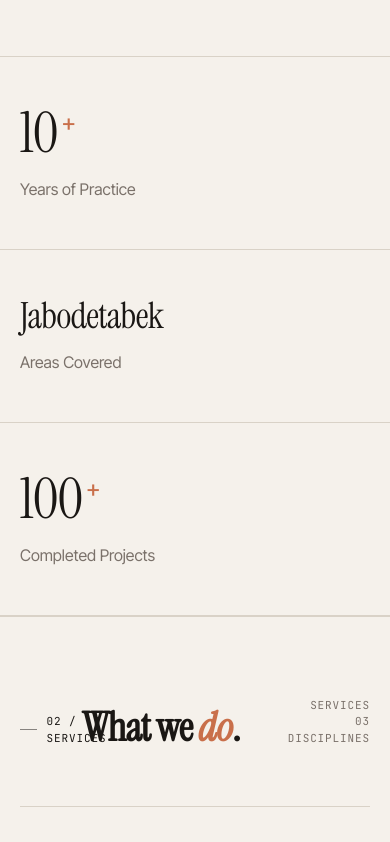
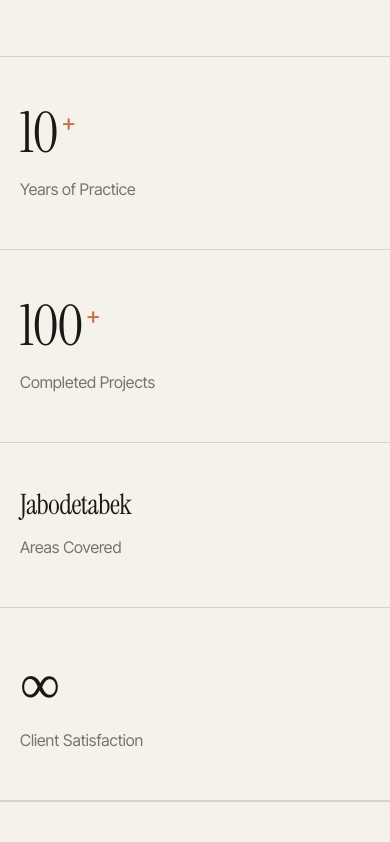
Before and after one commit to elvanrafif/RH-LANDING, a React (Vite) app: page / in a window 390 px wide. Shown: the part 1884-2726 px from the top of the page. Built offline with nearby package versions, Linux system fonts and the light colour scheme; no server answers.

Commit message:
feat(stats): update 4-card stats layout with infinity client satisfaction

```diff
--- a/src/components/Stats.css
+++ b/src/components/Stats.css
@@ -1,6 +1,6 @@
 .stats {
   display: grid;
-  grid-template-columns: repeat(3, 1fr);
+  grid-template-columns: repeat(4, 1fr);
   gap: 0;
   border-block: 1px solid var(--line);
 }
@@ -20,7 +20,7 @@
   letter-spacing: -0.02em;
 }
 .stat__num--text {
-  font-size: clamp(36px, 4.2vw, 68px);
+  font-size: clamp(28px, 3.2vw, 52px);
   line-height: 1;
   letter-spacing: -0.02em;
   margin-top: auto;
@@ -35,7 +35,13 @@
 }
 .stat__label { color: var(--muted); margin-top: auto; }
 @media (max-width: 860px) {
+  .stats { grid-template-columns: repeat(2, 1fr); }
+  .stat { border-bottom: 1px solid var(--line); }
+  .stat:nth-child(even) { border-right: none; }
+  .stat:nth-last-child(-n+2) { border-bottom: none; }
+}
+@media (max-width: 480px) {
   .stats { grid-template-columns: 1fr; }
-  .stat { border-right: none; border-bottom: 1px solid var(--line); }
-  .stat:last-child { border-bottom: none; }
+  .stat { border-right: none !important; border-bottom: 1px solid var(--line) !important; }
+  .stat:last-child { border-bottom: none !important; }
 }
--- a/src/components/Stats.tsx
+++ b/src/components/Stats.tsx
@@ -10,12 +10,13 @@ const StatCell: React.FC<Stat> = ({ num, num_en, sup, label, en }) => {
   const isEn = i18n.language === 'en';
   const rawTitle = isEn && num_en ? num_en : num;
   const isNumeric = typeof rawTitle === 'number' || /^\d+/.test(String(rawTitle));
+  const isLongText = !isNumeric && String(rawTitle).length > 2;
   const [val, ref] = useCounter(isNumeric ? rawTitle : 0);
   const text = isEn ? en : label;
 
   return (
-    <div className={`stat ${!isNumeric ? 'stat--text' : ''}`} ref={ref as any}>
-      <div className={`stat__num ${!isNumeric ? 'stat__num--text' : ''}`}>
+    <div className={`stat ${isLongText ? 'stat--text' : ''}`} ref={ref as any}>
+      <div className={`stat__num ${isLongText ? 'stat__num--text' : ''}`}>
         {isNumeric ? (
           <>
             {val}
--- a/src/data/projects.ts
+++ b/src/data/projects.ts
@@ -8,8 +8,9 @@ export const SERVICES: Service[] = [
 
 export const STATS: Stat[] = [
   { num: "10", sup: "+", label: "Tahun Pengalaman", en: "Years of Practice" },
+  { num: "100", sup: "+", label: "Proyek Selesai", en: "Completed Projects" },
   { num: "Jabodetabek", label: "Wilayah Jangkauan", en: "Areas Covered" },
-  { num: "100", sup: "+", label: "Proyek Selesai", en: "Completed Projects" },
+  { num: "∞", label: "Kepuasan Klien", en: "Client Satisfaction" },
 ];
 
 export const MARQUEE_WORDS = [
```
